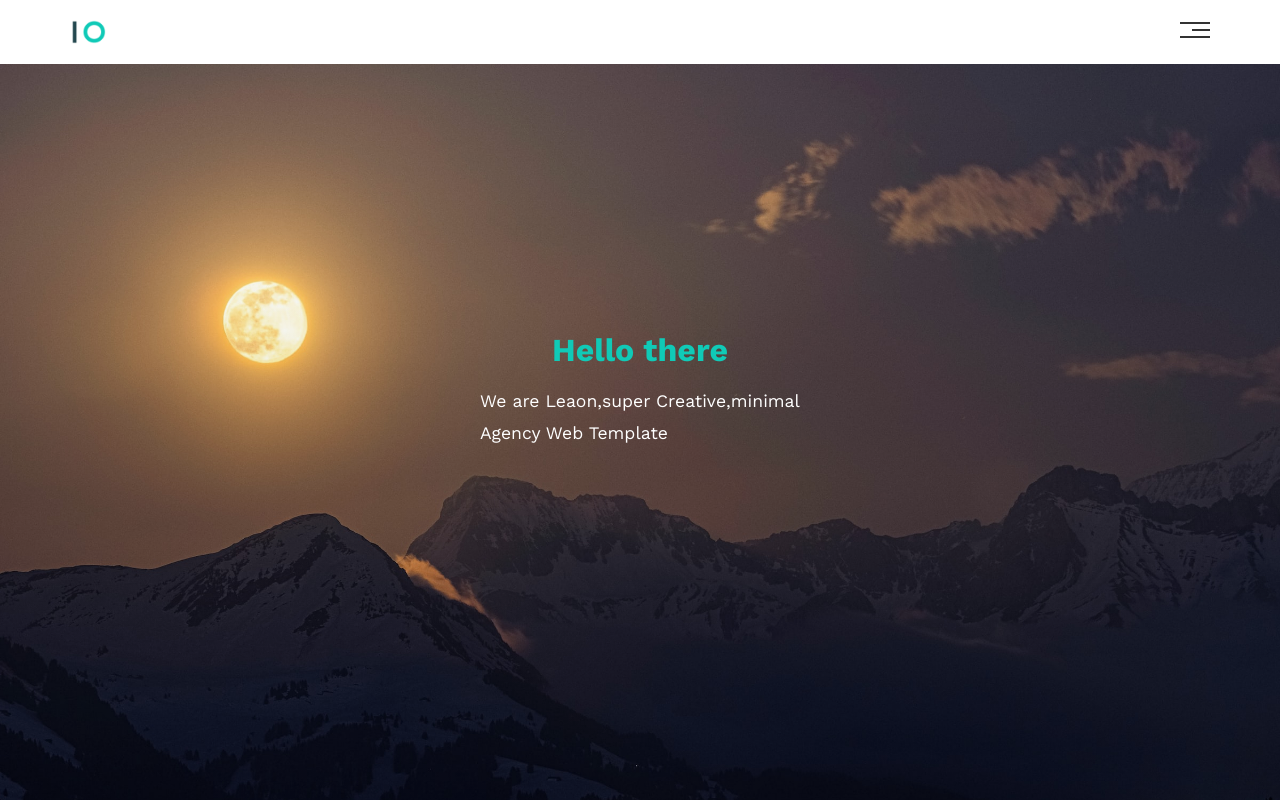
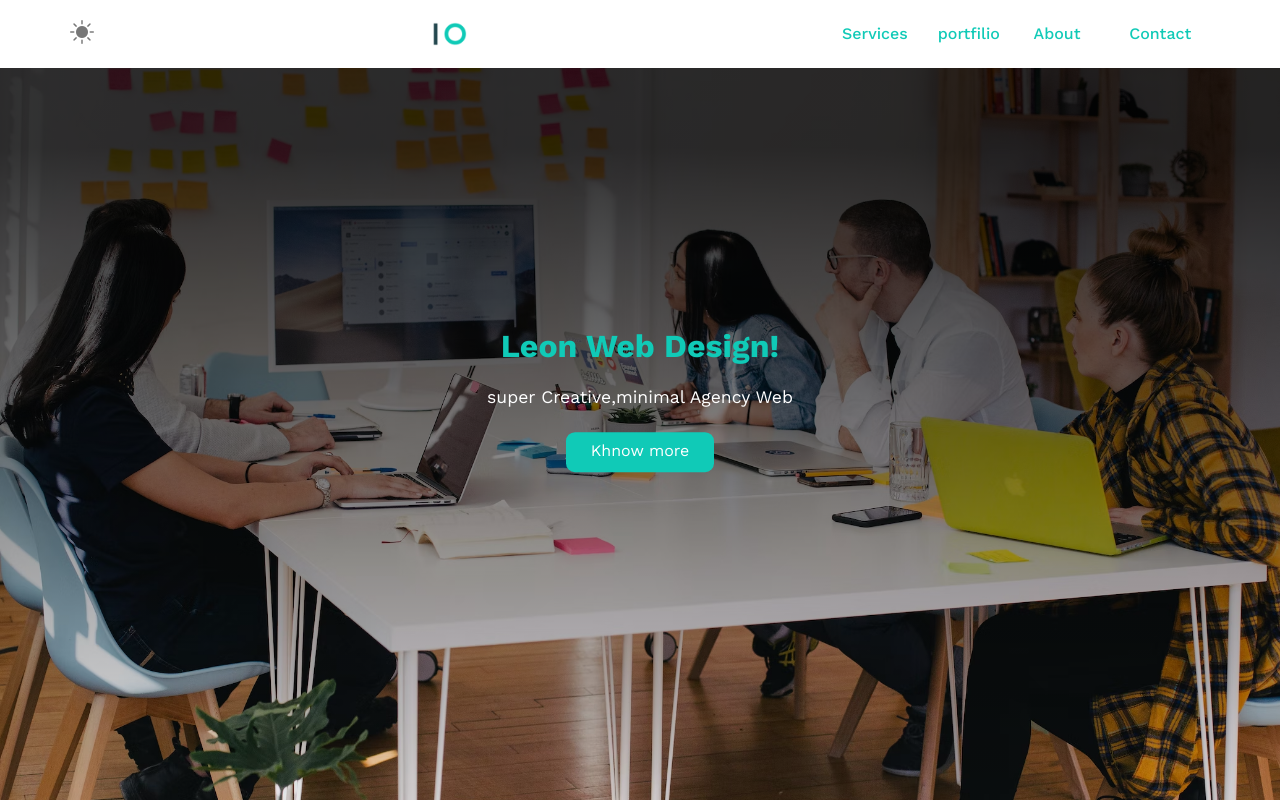
Before and after one commit to Mahmoud-Mo-ops/Design-Shop, a plain HTML site: page index.html in a window 1280 px wide. Shown: the top 800 px of the page. Drawn offline with nearby package versions, Linux system fonts and the light colour scheme; a web font is replaced by a local one.

Commit message:
position fixed and change landing pic

```diff
--- a/css/main.css
+++ b/css/main.css
@@ -93,11 +93,28 @@ body{
 .header{
     padding: 20px;
 }
+.header.scroll{
+    position: fixed;
+    z-index: 10;
+    width: 100vw;
+    height: 100vh;
+}
 .header .container{
     display: flex;
     justify-content: space-between;
     align-items: center;
 }
+#toggleDark{
+    font-size: 1.5rem;
+    color: #777;
+    cursor: pointer;
+}
+.darkMode{
+    background-color:rgb(26,26,26);
+    color: wheat;
+    transition: 2s;
+  }
+
 .header .logo{
     width: 3.75rem;
 }
@@ -141,6 +158,24 @@ body{
     top: calc(100% + 15px);
     display: none;
 }
+@media(min-width:767px){
+    .header {
+        padding-top: 10px;
+        padding-bottom: 10px;
+    }
+    .header .links ul{
+         display: grid;
+         grid-template-columns:repeat(4,1fr);
+         position:relative;
+        background-color: transparent;
+    }
+    .header .links .icon {
+        display: none;
+    }
+    .header .links ul::before{
+    display: none;
+    }
+}
 .header .links ul::before{
     content: "";
     position: absolute;
@@ -158,15 +193,29 @@ body{
     transition: .3s;
 }
 .header .links ul a:hover{
-    padding-left: 25px;
+    padding-left: 20px;
 }
 .header .links ul li:not(:last-child) a{
     border-bottom: 1px solid #ddd;
 }
+@media(min-width:767px){
+    .header .links ul li:not(:last-child) a{
+        border-bottom:none;
+    }
+    .header .links ul a:hover{
+        padding-left: none;
+    }
+    .header .links ul a{
+     color:var(--main-color);
+     letter-spacing: 1.5;
+     font-weight: 500;
+    }
+
+}
 /* End header */
  /* start landing page   */
  .landing{
-    background: linear-gradient(to top, rgba(0, 0, 0, 0.1) 10%, transparent),url('../images/pic1.jpg') center/cover no-repeat border-box;
+    background: linear-gradient(to bottom, rgba(0, 0, 0, .8) 10%, transparent),url('../images/pic1.avif') center/cover no-repeat border-box;
     width: 100%;
     height: calc(100vh - 64px);
  }
@@ -176,7 +225,25 @@ body{
     left: 50%;
     transform:translate(-50%,-50%);
     width: 320px;
+    display: flex;
+    flex-direction: column;
+    justify-content: center;
+    align-items: center;
     max-width: 100%;
+ }
+ .landing .intro-text .btn{
+    width: 9.3rem;
+    height: 2.5rem;
+    border-radius: 9px;
+    background-color: var(--main-color);
+    color: #fff;
+    font-size: 1rem;
+    outline: none;
+    border: none;
+ }
+ .landing .intro-text .btn:hover{
+    opacity: .8;
+    cursor: pointer;
  }
  .landing .intro-text h1{
     margin: 0;
@@ -198,7 +265,6 @@ body{
    .features{
     padding-top: var(--section-padding);
     padding-bottom:var(--section-padding);
-    background-color: var(--section-background);
    }
    .features .container{
     display: grid;
@@ -289,7 +355,6 @@ body{
  .portfolio{
     padding-top: var(--section-padding);
     padding-right:var(--section-padding);
-    background-color:var(--section-background);
  }
  .portfolio .portfolio-content{
     display: grid;
@@ -394,7 +459,6 @@ body{
 .contact {
     padding-top: var(--section-padding);
     padding-bottom: var(--section-padding);
-    background-color: var(--section-background);
   }
   .contact .info {
     padding-top: var(--section-padding);
--- a/index.html
+++ b/index.html
@@ -9,6 +9,8 @@
     <link rel="stylesheet" href="css/main.css">
     <link rel="stylesheet" href="css/all.min.css">
     <!-- Render all elements normally -->
+    <link rel="stylesheet" href="https://cdn.jsdelivr.net/npm/bootstrap-icons@1.3.0/font/bootstrap-icons.css">
+
     <link rel="stylesheet" href="css/normalize.css">
     <!-- google fonts -->
     <link href="https://fonts.googleapis.com/css2?family=Lato:ital,wght@0,100;0,300;0,400;0,700;0,900;1,100;1,300;1,400;1,700;1,900&family=M+PLUS+1:wght@400;500&family=Poppins&family=Work+Sans:ital,wght@0,400;0,500;0,700;0,800;1,400;1,500;1,600;1,700;1,800&display=swap" rel="stylesheet">
@@ -19,6 +21,7 @@
      <!--Start Header -->
      <div class="header">
         <div class="container">
+          <i class="bi bi-brightness-high-fill light" id="toggleDark"></i>
             <img src="images/logo.png" alt="" class="logo">
             <div class="links">
                 <span class="icon">
@@ -39,8 +42,9 @@
      <!-- start landing page  -->
      <div class="landing">
         <div class="intro-text">
-            <h1>Hello there</h1>
-            <p>We are Leaon,super Creative,minimal Agency Web Template</p>
+            <h1>Leon Web Design!</h1>
+            <p>super Creative,minimal Agency Web </p>
+            <button class="btn">Khnow more</button>
         </div>
      </div>
      <!-- end landing page  -->
--- a/main.js
+++ b/main.js
@@ -11,3 +11,49 @@ backdrop.onclick=()=>{
     ul.style.display="none";
     backdrop.style.display="none";
  }
+
+ /*start to make scroll effect*/
+ let header=document.querySelector('.header');
+ let landing=document.querySelector('.landing');
+
+ window.onscroll=function(){
+   header.classList.add('scroll');
+   landing.style.height="100vh";
+ }
+ // Dark mode
+//select button
+let toggle=document.getElementById('toggleDark');
+//select body
+let body=document.querySelector('body');
+toggle.addEventListener('click',toggleDark);
+function toggleDark(){
+  this.style.transition="all 1s linear";
+  this.style.transform="rotate(360deg)";
+   this.classList.toggle('bi-moon');
+    if(toggle.classList.contains('bi-moon')){
+              body.classList.add('darkMode');
+    } else{
+            body.classList.remove('darkMode');
+            body.style.transition="2s";
+
+      }
+  }
+
+  //scroll to top
+  let up =document.querySelector('.up');
+  if(window.scrollY >= 45){
+   up.style.display="block";
+ } else{
+    up.style.display="none";
+ }
+
+ up.onclick=function(){
+   console.log(up)
+ }
+ up.addEventListener('click',()=>{
+   window.scrollTo({
+     left:0,
+     top:0,
+     behavior:"smooth",
+   })
+ })
```
Also changed, not shown: images/pic1.avif (added).
